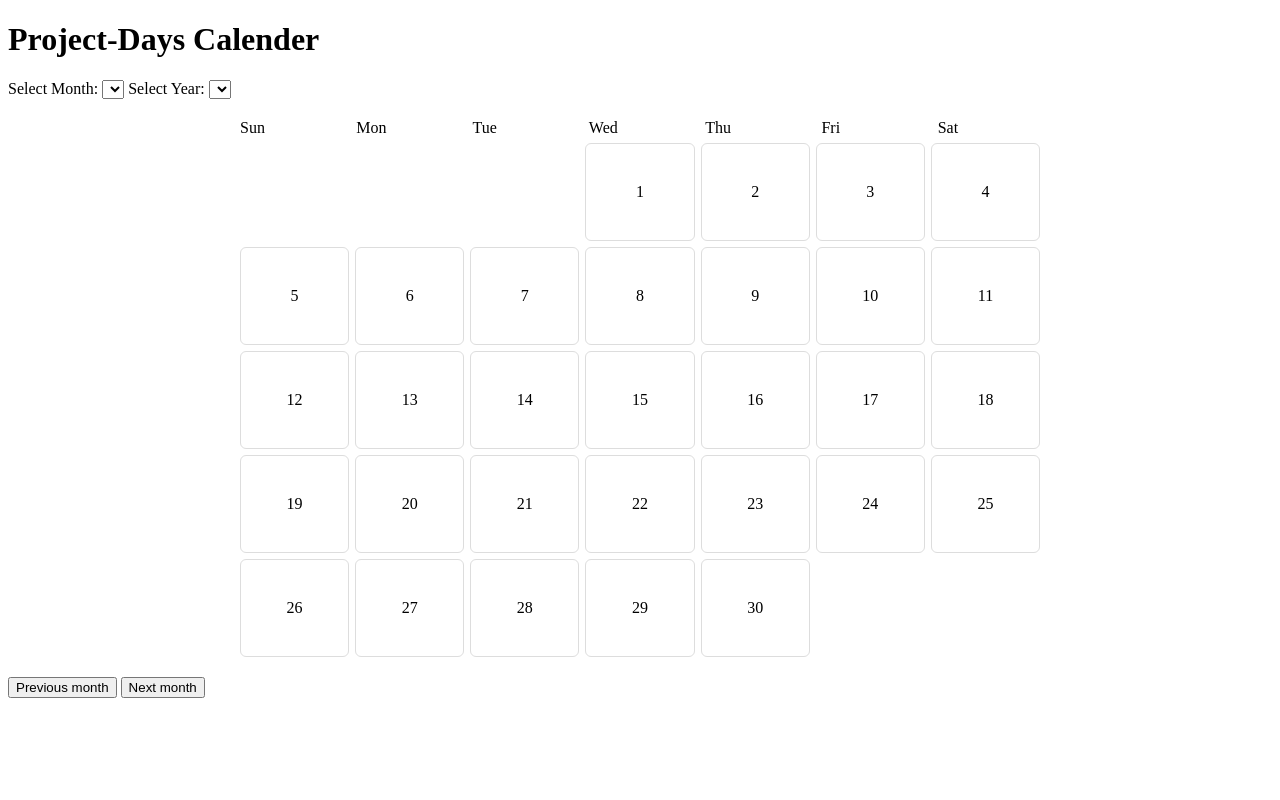
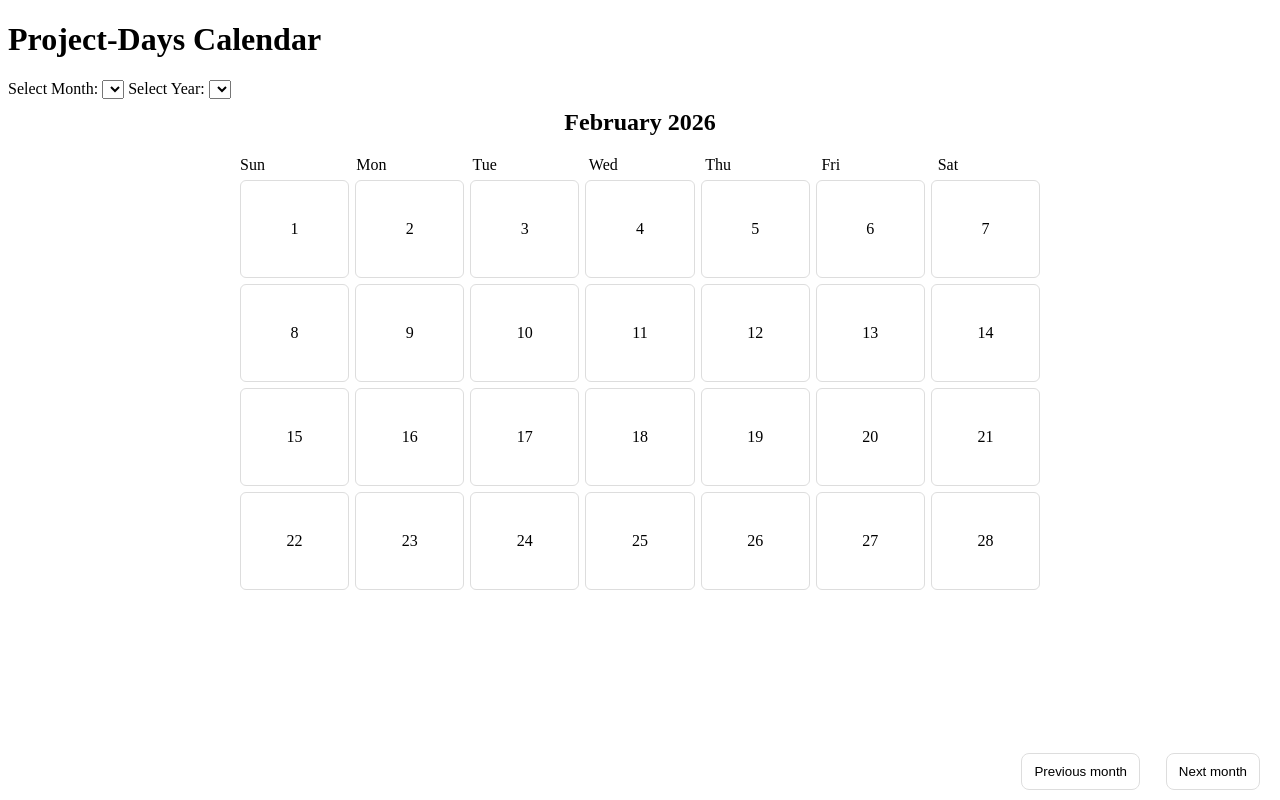
Before and after one commit to AhmadHmedann/Project-Days_Calendar, a website: page index.html in a window 1280 px wide. Drawn offline with Linux system fonts and the light colour scheme.

Commit message:
add two buttons and month state

```diff
--- a/index.html
+++ b/index.html
@@ -10,7 +10,7 @@
     <title>Project Days Calendar</title>
   </head>
   <body>
-    <h1 id="calendar-title">Project-Days Calender</h1>
+    <h1 id="calendar-title">Project-Days Calendar</h1>
 
     <section id="controls" class="controls" aria-label="calendar controls">
       <label for="select-month">Select Month:</label>
@@ -21,6 +21,9 @@
     </section>
 
     <main aria-labelledby="calendar-title">
+        <header id="Month-states">
+           <h2 id="month-label"></h2>
+        </header>
       <div
         class="calendar"
         id="calendar"
--- a/script.js
+++ b/script.js
@@ -8,22 +8,24 @@
 console.log(state.currentDate);
 
 window.onload = function () {
-  displayCalendar(state.currentDate);
-  nextMonthHandler();
-  nextMonthHandler();
-};
-
-function displayCalendar(currentDate) {
-  renderCalendarGrid(currentDate);
   document
     .getElementById("next-month")
     .addEventListener("click", nextMonthHandler);
   document
     .getElementById("previous-month")
     .addEventListener("click", previousMonthHandler);
+  displayCalendar(state.currentDate);
+
+};
+
+function displayCalendar(currentDate) {
+  renderCalendarGrid(currentDate);
+
 }
 
 function renderCalendarGrid(currentDate) {
+  document.getElementById("month-label").textContent = `${monthName(currentDate.month)}  ${currentDate.year}`;
+
   const monthDays = numberOfDaysInMonth(currentDate);
   const firstWeekday = dayOfWeekOrder(currentDate);
   const totalDays = monthDays + firstWeekday;
@@ -48,7 +50,7 @@
         cell.classList.add("empty-day");
         remainingDays--;
       } else if (dayCounter > monthDays) {
-        cell.textContent = " ";
+        cell.textContent = "";
         cell.classList.add("empty-day");
       } else {
         cell.textContent = dayCounter;
@@ -94,3 +96,9 @@
   }
   displayCalendar(state.currentDate);
 }
+
+function monthName(monthNumber)
+{
+  const month = ["January","February","March","April","May","June","July","August","September","October","November","December"];
+  return month[monthNumber-1];
+}
--- a/style.css
+++ b/style.css
@@ -32,3 +32,35 @@
   background: transparent;
   border: 1px solid transparent; /* keeps spacing but looks empty */
 }
+
+#Month-states {
+  display: flex;
+  justify-content: center;
+  align-items: center;
+  margin: 10px auto 0;
+}
+
+#month-label {
+  margin: 0;
+  text-align: center;
+}
+#previous-month,
+#next-month {
+  position: fixed;
+  bottom: 10px;
+  padding: 10px 12px;
+  border: 1px solid #ddd;
+  border-radius: 8px;
+  background: white;
+  cursor: pointer;
+  z-index: 1000;
+}
+
+/* Place them side by side */
+#previous-month {
+  right: 140px;
+}
+
+#next-month {
+  right: 20px;
+}
```
Also changed, not shown: Notes.md (+1 -0 lines).
